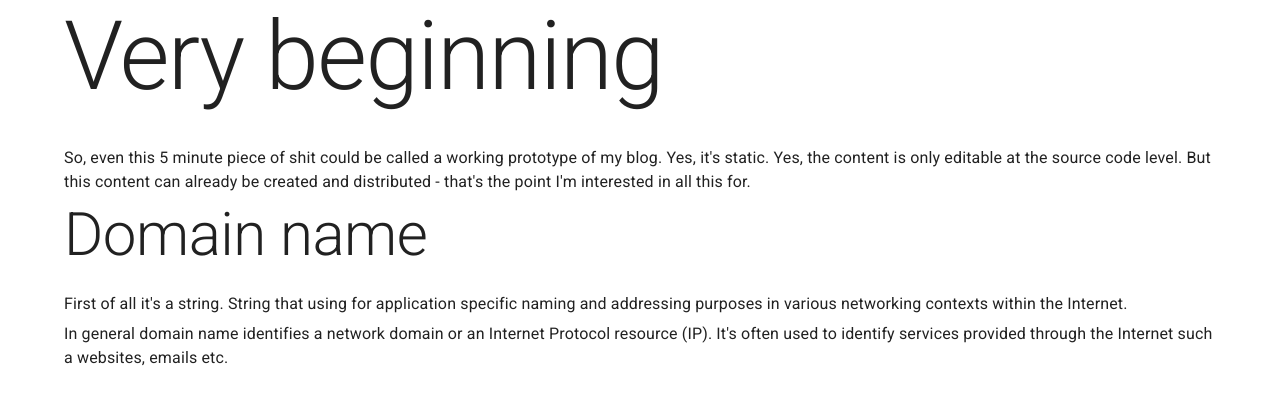
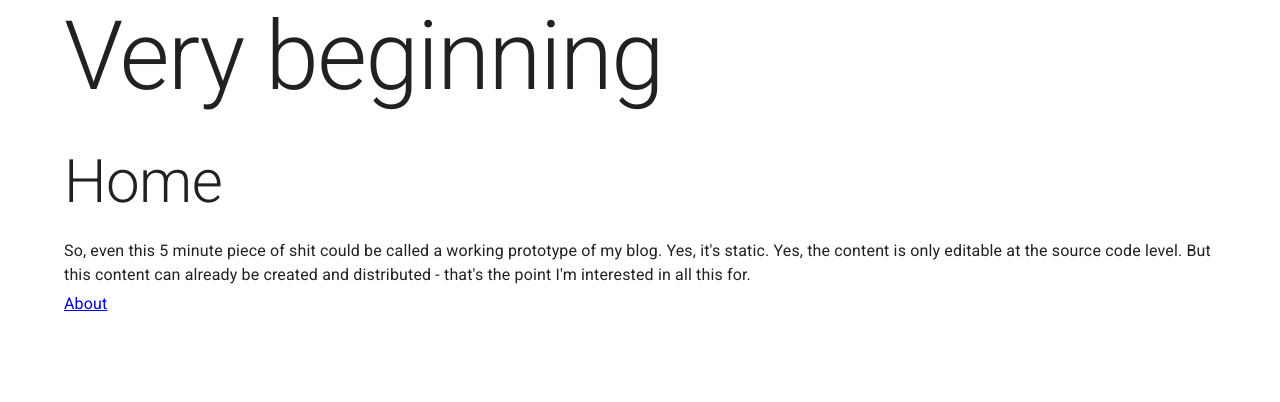
Before and after one commit to 4erkashin/sandbox, a React (Vite) app: page / in a window 1280 px wide. Shown: the top 402 px of the page. Built offline with nearby package versions, Linux system fonts and the light colour scheme.

Commit message:
feat(router): add react router

```diff
--- a/package.json
+++ b/package.json
@@ -14,7 +14,8 @@
     "@mui/icons-material": "^5.8.4",
     "@mui/material": "^5.9.1",
     "react": "^18.2.0",
-    "react-dom": "^18.2.0"
+    "react-dom": "^18.2.0",
+    "react-router-dom": "^6.3.0"
   },
   "devDependencies": {
     "@commitlint/cli": "^17.0.3",
--- a/src/app/App.tsx
+++ b/src/app/App.tsx
@@ -1,4 +1,7 @@
 import React from 'react';
+import {
+  BrowserRouter, Routes, Route, Link,
+} from 'react-router-dom';
 import CssBaseline from '@mui/material/CssBaseline';
 import Container from '@mui/material/Container';
 import Typography from '@mui/material/Typography';
@@ -10,26 +13,51 @@ export const App = () => (
   <React.StrictMode>
     <ThemeProvider theme={theme}>
       <CssBaseline />
+      <BrowserRouter>
         <Container fixed>
           <Typography variant="h1" gutterBottom>Very beginning</Typography>
+          <Routes>
+            <Route
+              path="/"
+              element={(
+                <>
+                  <Typography variant="h2" gutterBottom>Home</Typography>
                   <Typography gutterBottom>
-          So, even this 5 minute piece of shit could be called a working prototype of my blog.
-          Yes, it's static. Yes, the content is only editable at the source code level. But this
-          content can already be created and distributed - that's the point I'm interested in all
-          this for.
+                    So, even this 5 minute piece of shit could be called a working prototype
+                    of my blog. Yes, it's static. Yes, the content is only editable
+                    at the source code level. But this content can already be created
+                    and distributed - that's the point I'm interested in all this for.
                   </Typography>
-
+                  <nav>
+                    <Link to="/about">About</Link>
+                  </nav>
+                </>
+            )}
+            />
+            <Route
+              path="about"
+              element={(
+                <>
                   <Typography variant="h2" gutterBottom>Domain name</Typography>
                   <Typography gutterBottom>
                     First of all it's a string. String that using for application specific naming
                     and addressing purposes in various networking contexts within the Internet.
                   </Typography>
                   <Typography>
-          In general domain name identifies a network domain or an Internet Protocol resource (IP).
-          It's often used to identify services provided through the Internet such a websites,
-          emails etc.
+                    In general domain name identifies a network domain
+                    or an Internet Protocol resource (IP).
+                    It's often used to identify services provided through the Internet
+                    such a websites, emails etc.
                   </Typography>
+                  <nav>
+                    <Link to="/">Home</Link>
+                  </nav>
+                </>
+            )}
+            />
+          </Routes>
         </Container>
+      </BrowserRouter>
     </ThemeProvider>
   </React.StrictMode>
 );
```
Also changed, not shown: 1 other file (tests, documents, lock files or other folders). Lines whose indentation alone changed are shown as unchanged.
